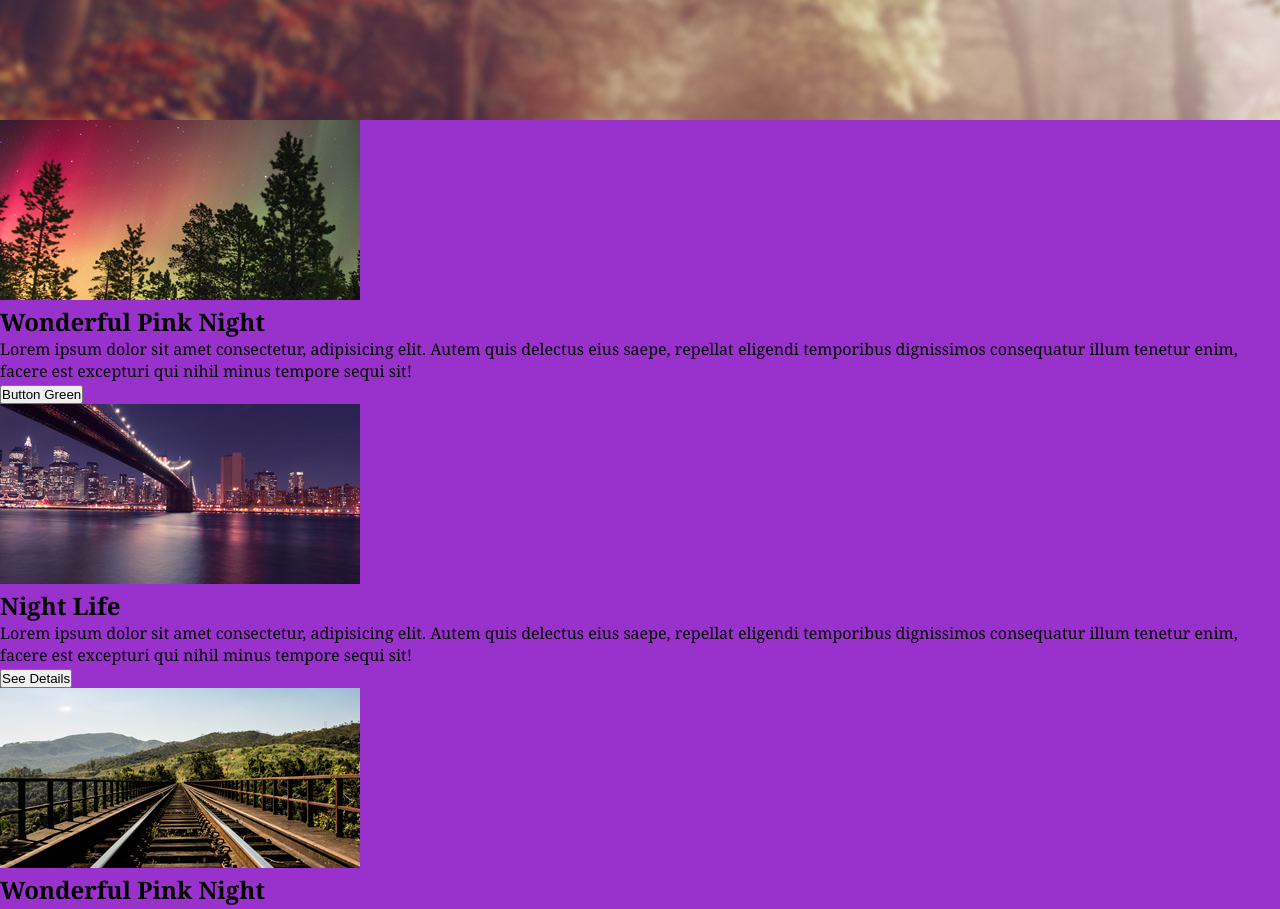
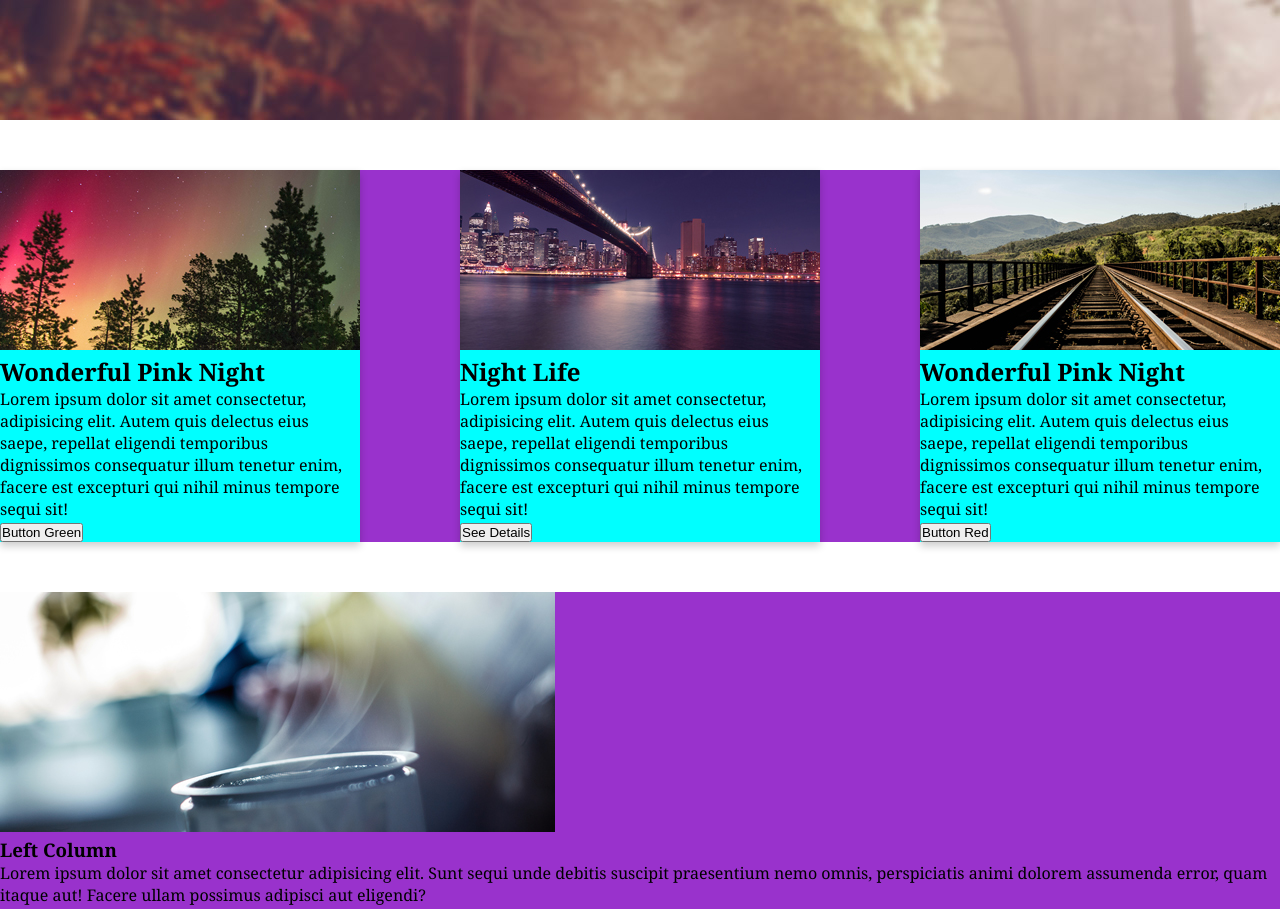
Before and after one commit to Hansh-1484519/Awesome_Projects, a plain HTML site: page Static_site_layout/index.html in a window 1280 px wide. Shown: the part 480-1389 px from the top of the page. Drawn offline with Linux system fonts and the light colour scheme.

Commit message:
updated styling to all the cards

```diff
--- a/Static_site_layout/index.html
+++ b/Static_site_layout/index.html
@@ -44,28 +44,40 @@
                 <span>Loved to see you here</span>
             </div>
         </section>
+
+<!-- Section 2 -->
+
         <section>
             <div class = "cards">
                 <div class = "card1">
                     <img src="img/1-1.jpg" alt="loading">
+                    <div class = "container">
                         <h2>Wonderful Pink Night</h2>
                         <p>Lorem ipsum dolor sit amet consectetur, adipisicing elit. Autem quis delectus eius saepe, repellat eligendi temporibus dignissimos consequatur illum tenetur enim, facere est excepturi qui nihil minus tempore sequi sit!</p>
                         <button>Button Green</button>
                     </div>
+                </div>
                 <div class = "card2">
                     <img src="img/1-2.jpg" alt="loading">
+                    <div class="container">
                         <h2>Night Life</h2>
                         <p>Lorem ipsum dolor sit amet consectetur, adipisicing elit. Autem quis delectus eius saepe, repellat eligendi temporibus dignissimos consequatur illum tenetur enim, facere est excepturi qui nihil minus tempore sequi sit!</p>
                         <button>See Details</button>
                     </div>
+                </div>
                 <div class = "card3">
                     <img src="img/1-3.jpg" alt="loading">
+                    <div class="container">
                         <h2>Wonderful Pink Night</h2>
                         <p>Lorem ipsum dolor sit amet consectetur, adipisicing elit. Autem quis delectus eius saepe, repellat eligendi temporibus dignissimos consequatur illum tenetur enim, facere est excepturi qui nihil minus tempore sequi sit!</p>
                         <button>Button Red</button>
                     </div>
                 </div>
+            </div>
         </section>
+
+<!-- Section 3 -->
+
         <section>
             <div class="Column">
                 <div class="left-column">
--- a/Static_site_layout/style.css
+++ b/Static_site_layout/style.css
@@ -129,6 +129,7 @@ input[type=checkbox]{
 
 section{
     background-color:darkorchid;
+    margin-bottom: 50px;
 }
 
 /* Section 1 */
@@ -153,6 +154,35 @@ section{
     color : whitesmoke;
 }
 
+/* Section 2 */
+.cards{
+    display : flex;
+    justify-content : space-between;
+    align-items : center;
+}
+.card1{
+    box-shadow: 0 4px 8px 0 rgba(0,0,0,0.2);
+    transition: 0.3s;
+    background-color: aqua;
+    width: 360px;
+}
+.card2{
+    box-shadow: 0 4px 8px 0 rgba(0,0,0,0.2);
+    transition: 0.3s;
+    background-color: aqua;
+    width: 360px;
+}
+.card3{
+    box-shadow: 0 4px 8px 0 rgba(0,0,0,0.2);
+    transition: 0.3s;
+    background-color: aqua;
+    width: 360px;
+}
+.container{
+
+}
+
+
 footer{
     background-color:chocolate;
 }
```
Lines whose indentation alone changed are shown as unchanged.
